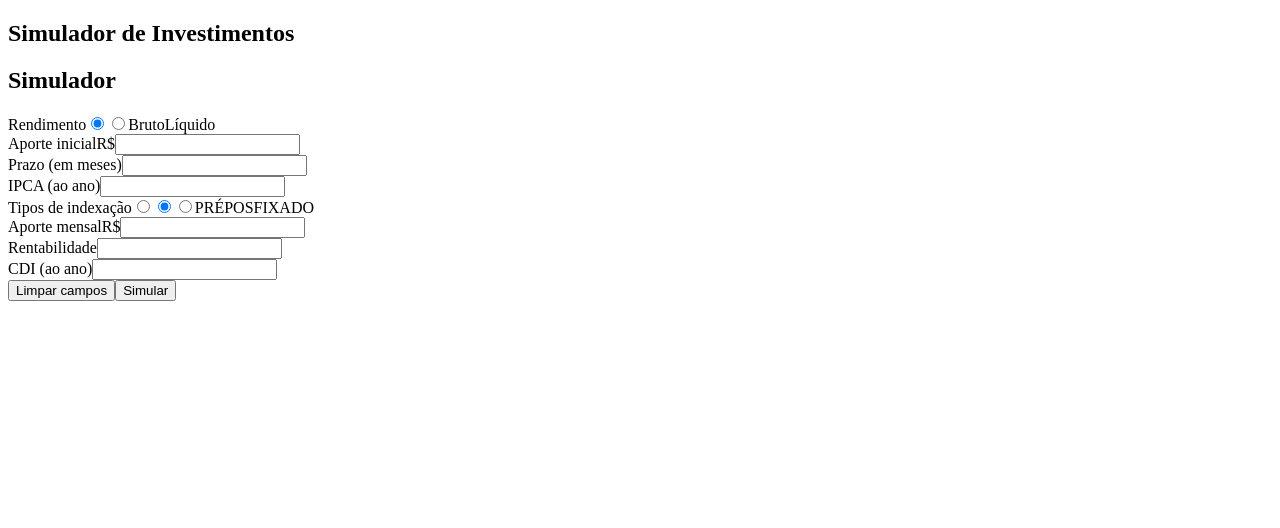
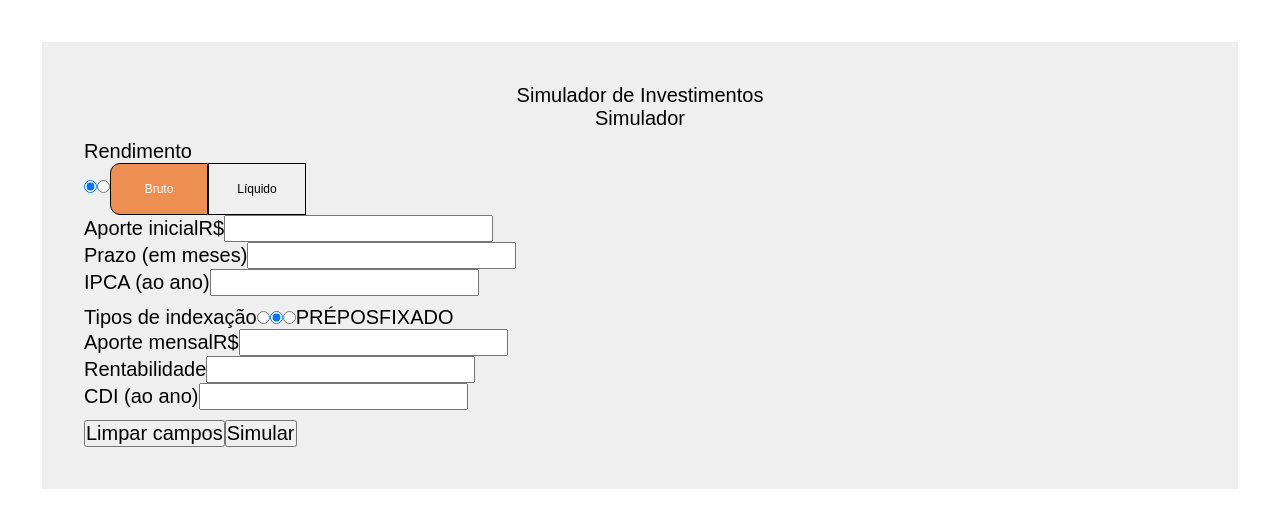
Before and after one commit to romulodev08/EQI-investimentos-desafio, a React (Create React App) app in the folder simulador-de-investimentos/: page / in a window 1280 px wide. Shown: the top 528 px of the page. Built offline with nearby package versions, Linux system fonts and the light colour scheme; no server answers.

Commit message:
inicei o estilo

```diff
--- a/simulador-de-investimentos/src/componentes/app.jsx
+++ b/simulador-de-investimentos/src/componentes/app.jsx
@@ -1,5 +1,6 @@
 import { Component } from "react";
 import axios from "axios"
+import "../estilos/app.css"
 
 export default class Simulador extends Component {
     constructor(props) {
@@ -19,17 +20,17 @@ export default class Simulador extends Component {
     }
     render() {
         return(
-            <section>
+            <section id="conteúdo">
                 <h1>Simulador de Investimentos</h1>
                 <form className="containerSimulador" id="containerDePreenchimento">
                     <h2>Simulador</h2>
-                    <div>
+                    <div className="areasDePreenchimento areasDePreenchimento1">
                         <div>
-                            <label>Rendimento</label>
+                            <label>Rendimento</label><br />
                             <input type="radio" name="rendimento" id="r1rendimento" defaultChecked />
                             <input type="radio" name="rendimento" id="r2rendimento" />
-                            <label htmlFor="r1rendimento">Bruto</label>
-                            <label htmlFor="r2rendimento">Líquido</label>
+                            <label className="rendimentoLabel" id="rendimentoLabel1" htmlFor="r1rendimento">Bruto</label>
+                            <label className="rendimentoLabel" id="rendimentoLabel2" htmlFor="r2rendimento">Líquido</label>
                         </div>
                         <div>
                             <label>Aporte inicial</label>
@@ -45,7 +46,7 @@ export default class Simulador extends Component {
                             <input type="number" name="IPCA" id="IPCA" />
                         </div>
                     </div>
-                    <div>
+                    <div className="areasDePreenchimento areasDePreenchimento2">
                         <div>
                             <label>Tipos de indexação</label>
                             <input type="radio" name="indexação" id="r1indexação" />
@@ -69,7 +70,7 @@ export default class Simulador extends Component {
                             <input type="number" name="CDI" id="CDI" />
                         </div>
                     </div>
-                    <div className="botõesContainer">
+                    <div className="botõesContainer ">
                         <input type="reset" value="Limpar campos" />
                         <button className="botão">Simular</button>
                     </div>
--- /dev/null
+++ b/simulador-de-investimentos/src/estilos/app.css
@@ -0,0 +1,53 @@
+* {
+    margin: 0;
+    padding: 0;
+    box-sizing: border-box;
+    font: normal 20px sans-serif;
+}
+#conteúdo {
+    position: absolute;
+    margin: 10px;
+    padding: 10px;
+    left: 0;
+    right: 0;
+    background-color: #efefef;
+}
+#conteúdo h1 {
+    margin: auto;
+    text-align: center;
+}
+#containerDePreenchimento {
+    display: grid;
+    gap: 10px;
+}
+#containerDePreenchimento h2 {
+    text-align: center;
+}
+
+.rendimentoLabel {
+    display: inline-table;
+    padding: 18px;
+    width: 98px;
+    text-align: center;
+    font-size: 12px;
+    color: black;
+    border: solid 1px black;
+}
+#rendimentoLabel1 {
+    border-radius: 10px 0px 0px 10px;
+}
+input[id="r1rendimento"]:checked ~ #rendimentoLabel1 {
+    background-color: #ed8e53;
+    color: white;
+}
+input[id="r2rendimento"]:checked ~ #rendimentoLabel2 {
+    background-color: #ed8e53;
+    color: white;
+}
+
+@media(min-width: 440px) {
+    #conteúdo {
+        margin: 42px;
+        padding: 42px;
+    }
+}
```
Also changed, not shown: 1 other file (tests, documents, lock files or other folders).
